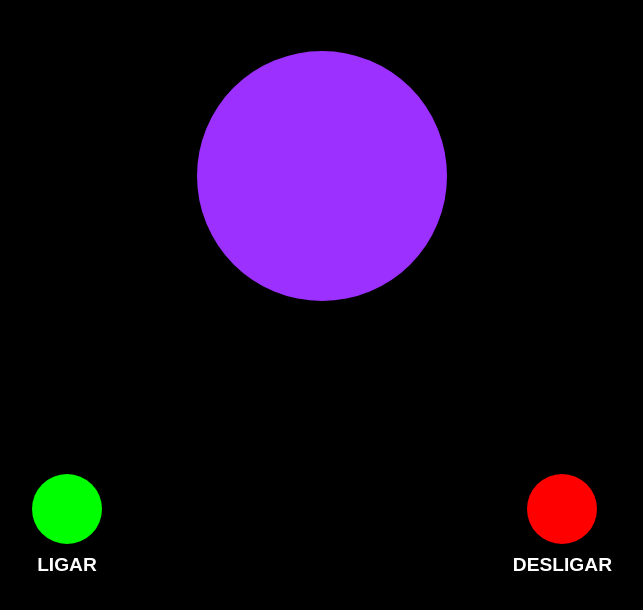
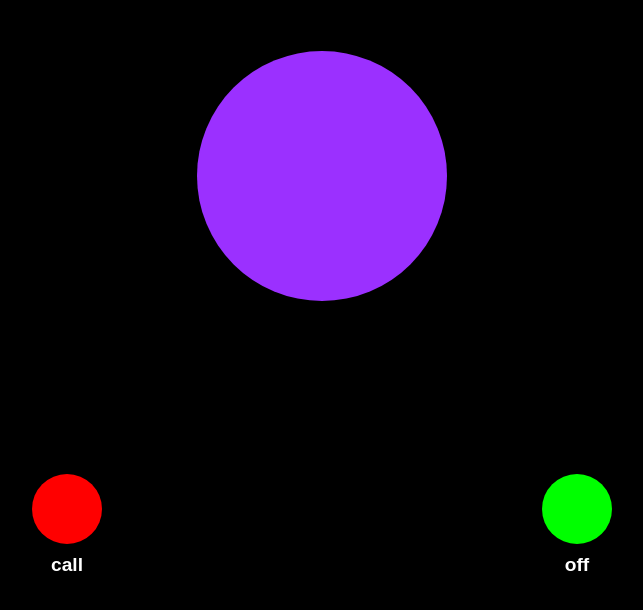
Before and after one commit to ande1000/inteligencia-artifincial-nova.IA-liga-o, a website: page public/index.html in a window 1280 px wide. Shown: the part 124-734 px from the top of the page, without its empty margins (318-961 px from the left). Drawn offline with Linux system fonts and the light colour scheme.

Commit message:
Update index.html

```diff
--- a/public/index.html
+++ b/public/index.html
@@ -18,8 +18,10 @@
 
     <footer>
         <div class="btn-container">
-            <button id="btn-ligar" class="btn-green" onclick="startCall()">LIGAR</button>
-            <button id="btn-desligar" class="btn-red" onclick="endCall()">DESLIGAR</button>
+            <!-- Botão vermelho de call (Inicial) -->
+            <button id="call-btn" class="btn-red" onclick="startCall()">call</button>
+            <!-- Botão verde de off (Escondido inicialmente) -->
+            <button id="off-btn" class="btn-green hidden" onclick="endCall()">off</button>
         </div>
     </footer>
 
```
